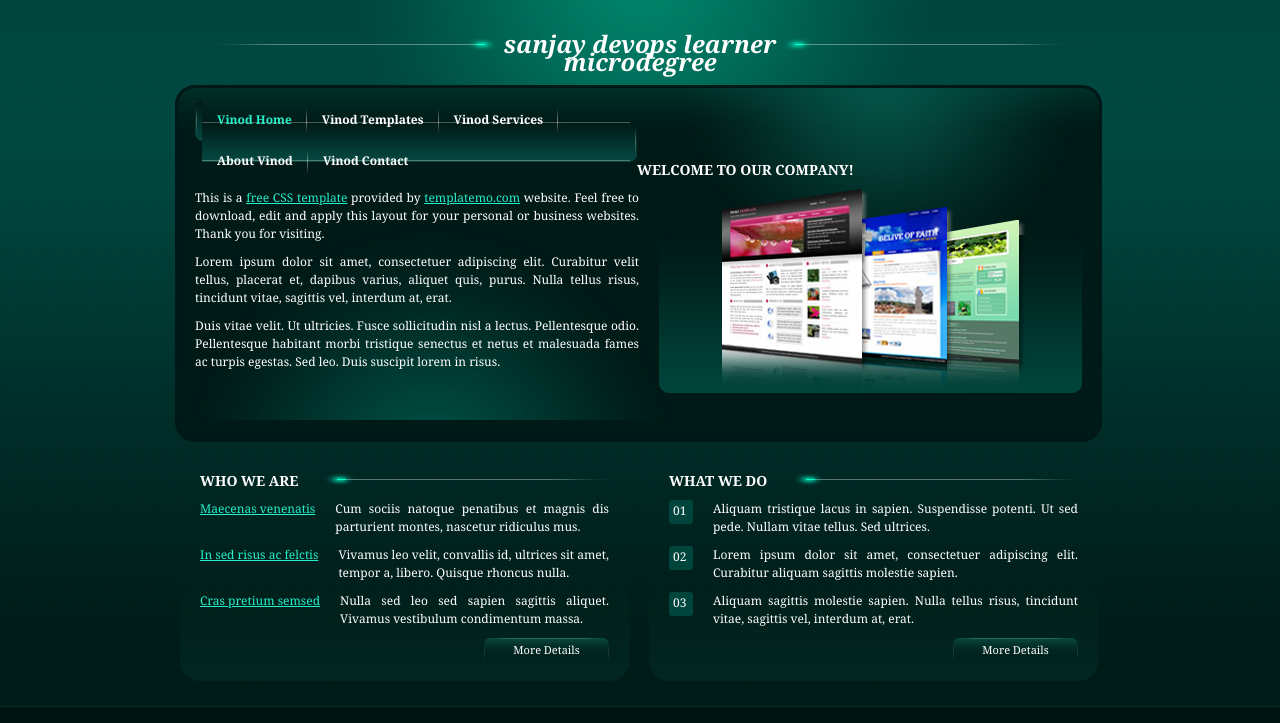
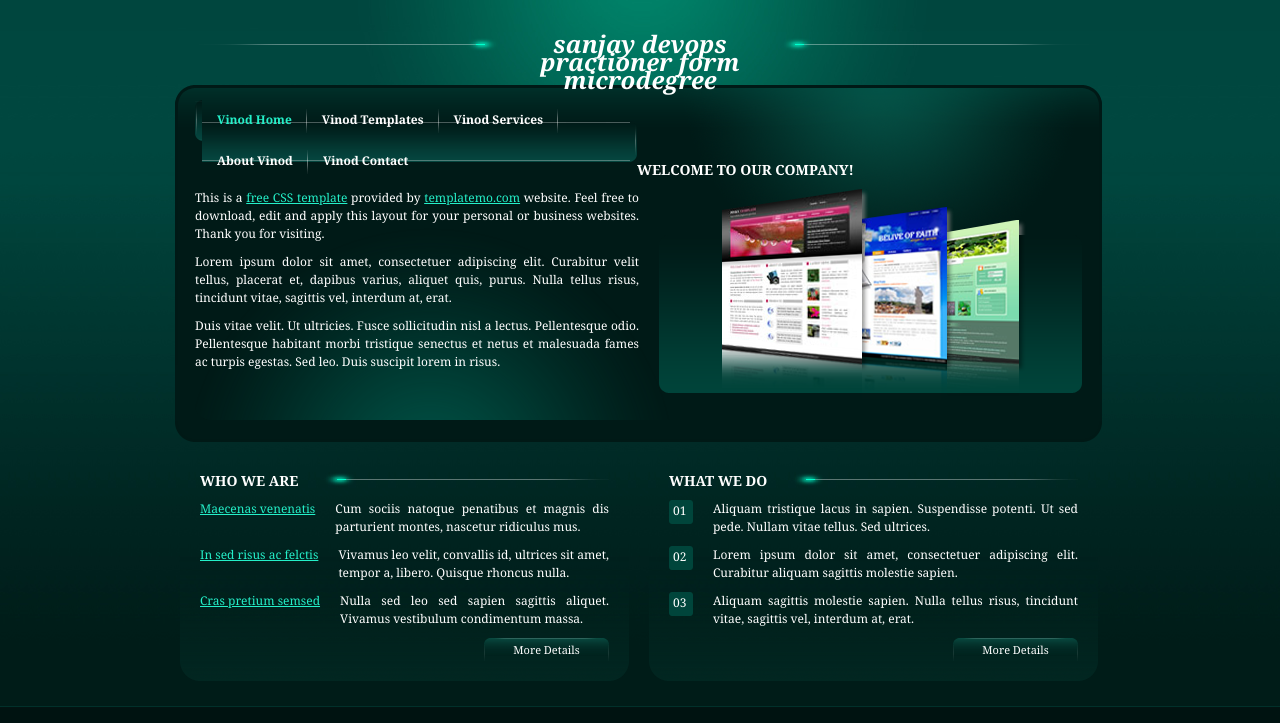
Before and after one commit to sanjayb14372/myproject, a plain HTML site: page source/index.html in a window 1280 px wide. Shown: the top 723 px of the page. Drawn offline with Linux system fonts and the light colour scheme.

Commit message:
Update index.html

```diff
--- a/source/index.html
+++ b/source/index.html
@@ -15,7 +15,7 @@
                 &nbsp;
                 </div>
                 <div id="templatemo_logo">
-                	sanjay devops learner microdegree
+                	sanjay devops practioner form microdegree
                 </div>
                 <div id="templatemo_logo_right">
                 &nbsp;
```
